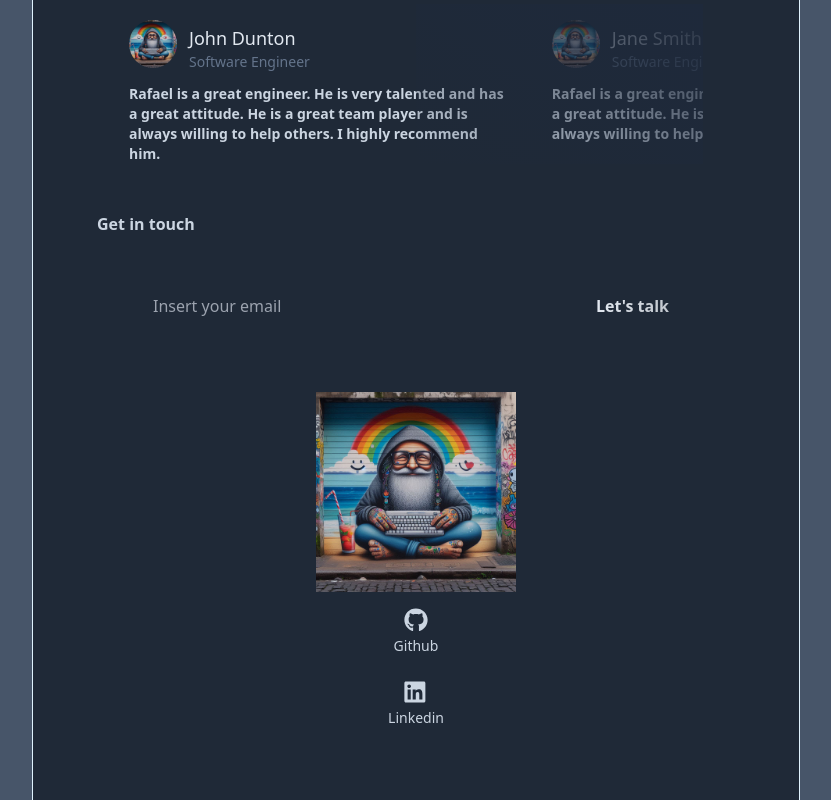
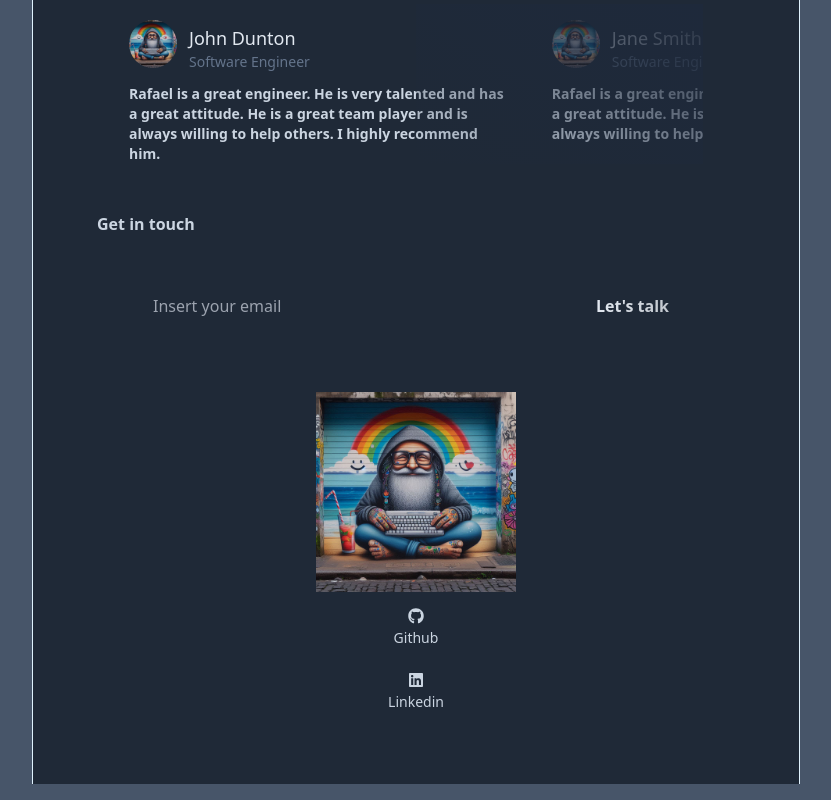
Before and after one commit to rafaelflorespereira/rafael-portfoli, a Next.js app: page / in a window 1280 px wide. Shown: the part 1356-2156 px from the top of the page, without its empty margins (224-1055 px from the left). Built offline with nearby package versions, Linux system fonts and the light colour scheme.

Commit message:
Update social component to use FontAwesome icons

```diff
--- a/app/sections/footer.tsx
+++ b/app/sections/footer.tsx
@@ -4,16 +4,17 @@ import Social from "@/app/ui/components/social";
 // Both below works
 import GithubLogo from "../ui/logos/github-logo";
 import LinkedinLogo from "../ui/logos/linkedin-logo";
+import { faGithub, faLinkedin } from "@fortawesome/free-brands-svg-icons";
 export default function Footer() {
   const socials = [
     {
-      svgLogo: <GithubLogo />,
+      icon: faGithub,
       alt: "Github logo",
       name: "Github",
       link: "https://github.com/rafaelflorespereira",
     },
     {
-      svgLogo: <LinkedinLogo />,
+      icon: faLinkedin,
       alt: "Linkedin logo",
       name: "Linkedin",
       link: "https://www.linkedin.com/in/rafael-flores-pereira/",
@@ -29,9 +30,7 @@ export default function Footer() {
         className="object-cover"
       />
       {socials.map((social) => (
-        <Social key={social.name} {...social}>
-          {social.svgLogo}
-        </Social>
+        <Social key={social.name} {...social} />
       ))}
 
       {/* All rights reserved */}
--- a/app/ui/components/social.tsx
+++ b/app/ui/components/social.tsx
@@ -1,19 +1,18 @@
 import Image from "next/image";
+import {
+  FontAwesomeIcon,
+  FontAwesomeIconProps,
+} from "@fortawesome/react-fontawesome";
+import { faGithub } from "@fortawesome/free-brands-svg-icons";
 type SocialProps = {
   children?: React.ReactNode;
   alt: string;
   name: string;
   link: string;
-  svgLogo: any;
+  icon: FontAwesomeIconProps["icon"];
 };
 
-export default function Social({
-  children,
-  alt,
-  name,
-  link,
-  svgLogo,
-}: SocialProps) {
+export default function Social({ alt, name, link, icon }: SocialProps) {
   return (
     <a
       href={link}
@@ -22,14 +21,7 @@ export default function Social({
       title={name}
       className="m-2 flex flex-col items-center gap-1"
     >
-      <svg
-        xmlns="http://www.w3.org/2000/svg"
-        viewBox="0 0 496 512"
-        fill="currentColor"
-        className="w-6 h-6"
-      >
-        {children}
-      </svg>
+      <FontAwesomeIcon icon={icon} className="md:w-6" />
       <p className="text-sm ">{name}</p>
     </a>
   );
```
Also changed, not shown: package.json (+8 -5 lines), 1 other file (tests, documents, lock files or other folders).
